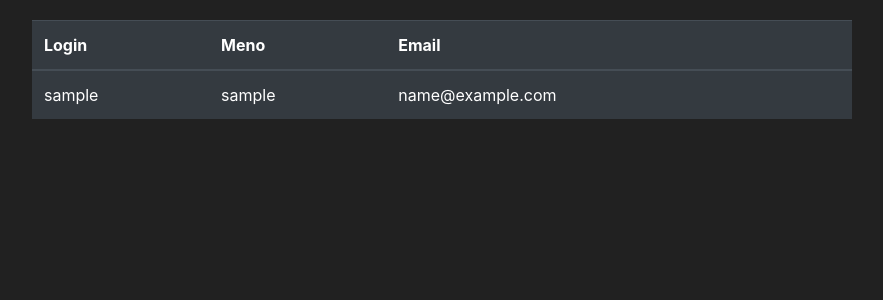
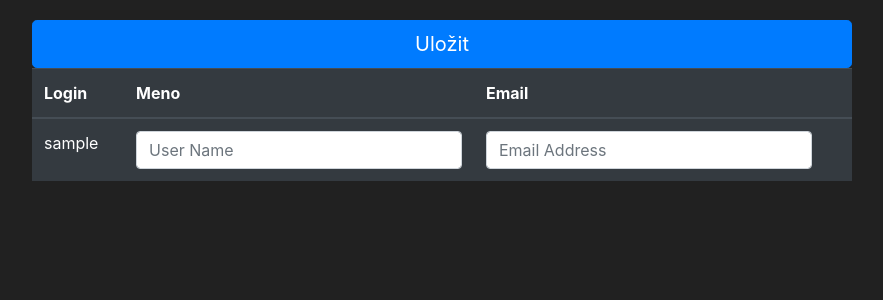
Before and after one commit to ptrckgaf/IIS-22-project, a Flask app: page /users in a window 1280 px wide. Shown: the part 56-356 px from the top of the page, without its empty margins (3-886 px from the left). Run offline with Flask 2, Linux system fonts and the light colour scheme; a user stored in the database is signed in; tables that the repository leaves empty hold one stand-in row (values such as "Sample post"); some libraries are stand-ins or nearby versions.

Commit message:
user list

```diff
--- a/iis_wis2/forms.py
+++ b/iis_wis2/forms.py
@@ -40,9 +40,9 @@
 class CourseCreateForm(FlaskForm):
     name = StringField(label='Název:', validators=[Length(min=2, max=30), DataRequired()])
     course_type = SelectField(label='Typ kurzu:', validators=[DataRequired()],
-                            choices=[course_type.name for course_type in CourseType])
+                            choices=[course_type.value for course_type in CourseType])
     language = SelectField(label='Jazyk kurzu:', validators=[DataRequired()],
-                           choices=[language.name for language in CourseLanguage])
+                           choices=[language.value for language in CourseLanguage])
     description = StringField(label='Popis:', validators=[Length(min=0, max=1024), DataRequired()])
     credits = IntegerField(label='Počet kreditov:', validators=[DataRequired()])
     users_limit = IntegerField(label='Limit kurzu:', validators=[DataRequired()])
--- a/iis_wis2/routes.py
+++ b/iis_wis2/routes.py
@@ -247,22 +247,23 @@
 @app.route('/users', methods=['GET', 'POST'])
 def users_page():
     Session = sessionmaker(engine)
-    courses_form = CoursesForm()
+    user_account_form = UserAccountForm()
     #users_form = UsersForm()
 
     if request.method == "POST":
-        with Session() as session:
-            db_user = session.query(User).filter_by(id=current_user.id).first()
-            users = session.query(User).all()
+        if user_account_form.validate_on_submit():
+            with Session() as session:
+                db_user = session.query(User).filter_by(id=current_user.id).first()
+                users = session.query(User).all()
 
-            return redirect(url_for('users_page'))
+                return redirect(url_for('users_page'))
 
     if request.method == "GET":
         with Session() as session:
             users = session.query(User).all()
             if current_user.is_authenticated:
                 db_user = session.query(User).filter_by(id=current_user.id).first()
-                return render_template('users.html', users=users, form=courses_form)
+                return render_template('users.html', users=users, form=user_account_form)
 
 
 
--- a/iis_wis2/templates/users.html
+++ b/iis_wis2/templates/users.html
@@ -23,10 +23,12 @@
                 {% for user in users %}
                            <tr>
                                <td>{{ user.login }}</td>
-                               <td>{{ user.username }}</td>
-                               <td>{{ user.email_address }}</td>
+                               <td>{{ form.username(class="form-control", placeholder="User Name") }}</td>
+                               <td>{{ form.email_address(class="form-control", placeholder="Email Address") }}</td>
                           </tr>
+
                {% endfor %}
+             {{ form.submit(class="btn btn-lg btn-block btn-primary") }}
              </form>
          </tbody>
       </table>
```
